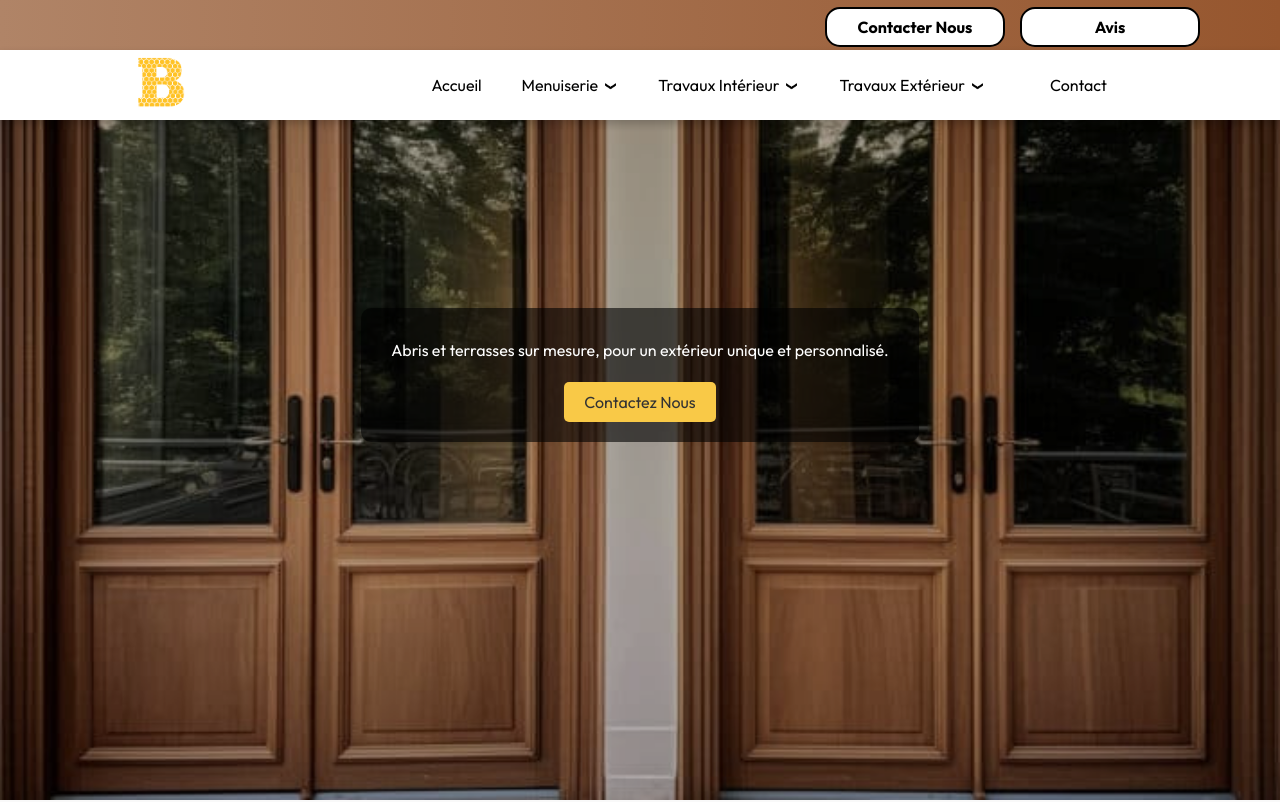
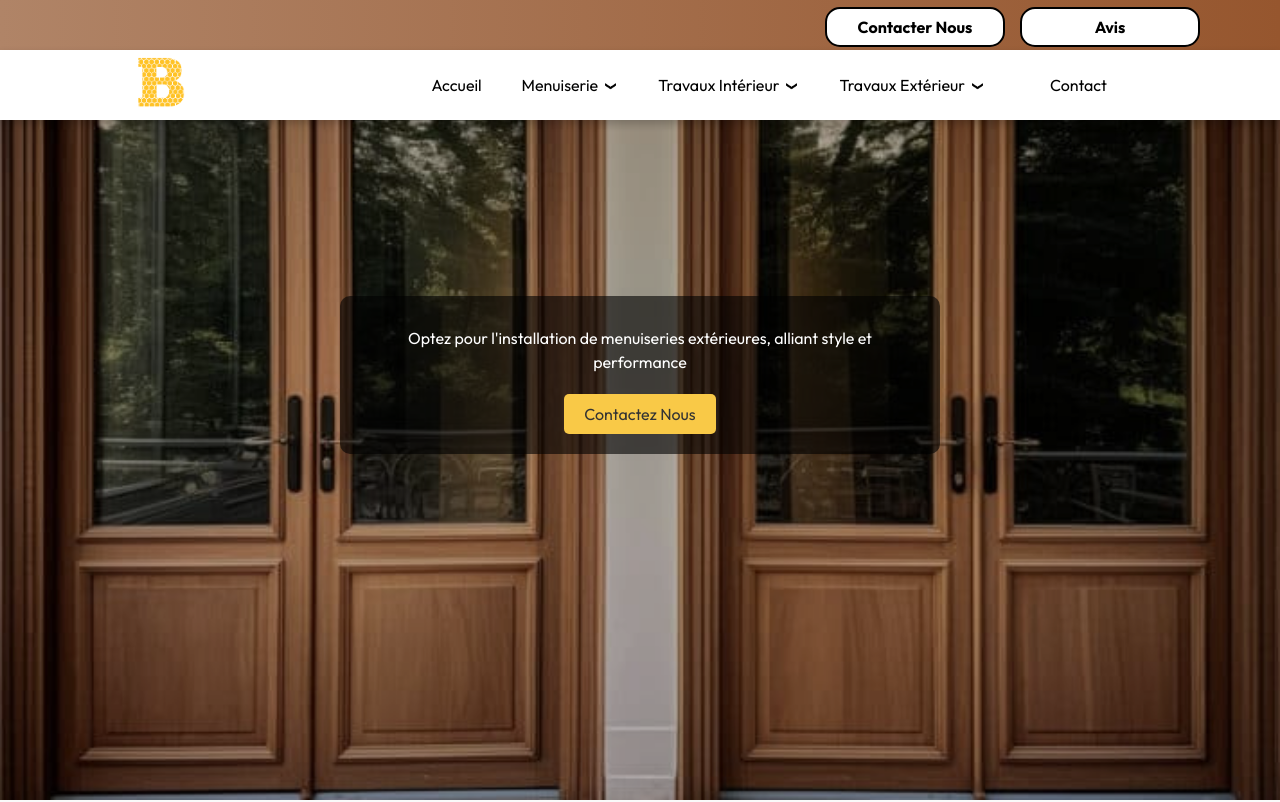
Before and after one commit to NarcisLucas31/bolbosBTP, a React (Vite) app: page /menuiserie/menuiserieExt in a window 1280 px wide. Shown: the top 802 px of the page. Built offline with nearby package versions, Linux system fonts and the light colour scheme.

Commit message:
erreur jsp pk

```diff
--- a/src/pages/MenuiserieExt.jsx
+++ b/src/pages/MenuiserieExt.jsx
@@ -18,7 +18,7 @@ const MenuiserieExt = () => {
       <Navbar />
       <Heroback
         imageSrc={menuisExt1}
-        text="Abris et terrasses sur mesure, pour un extérieur unique et personnalisé."
+        text="Optez pour l'installation de menuiseries extérieures, alliant style et performance"
         titre=""
       />
       <div className="container">
```
